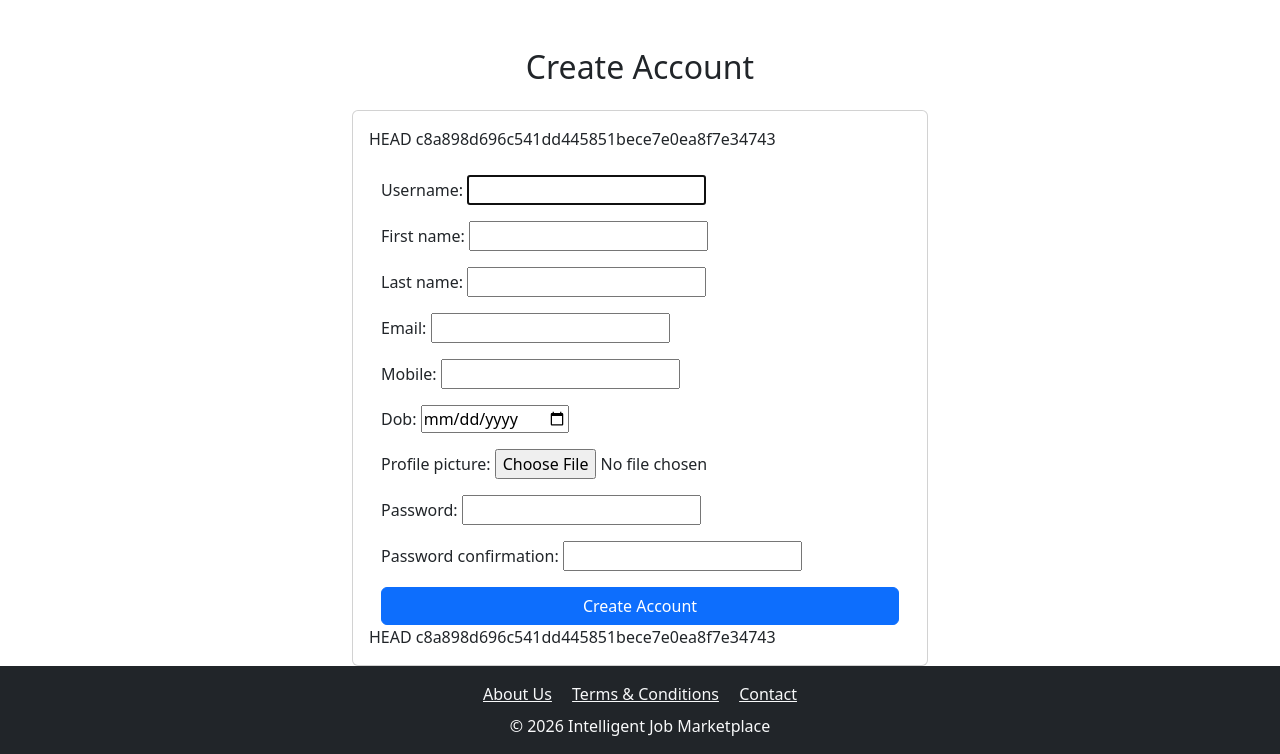
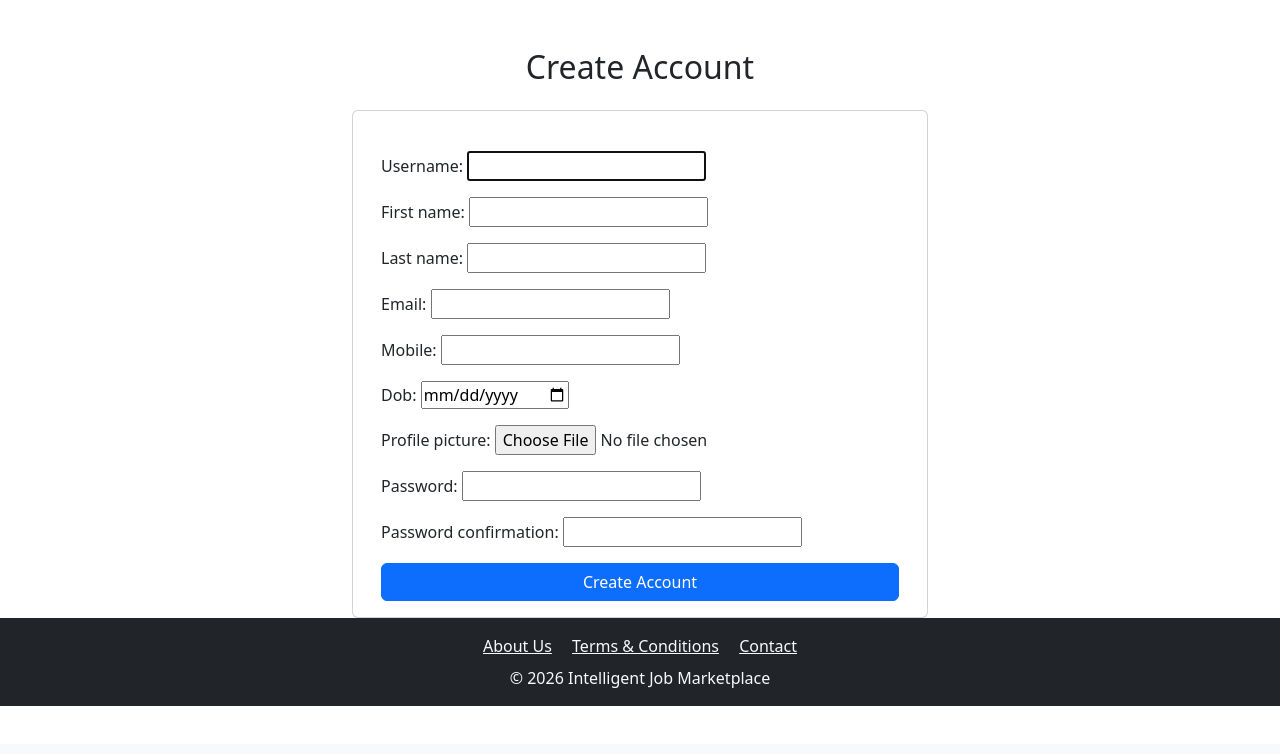
Before and after one commit to nofida07/job_marketplace, a Django app: page /create-account/ in a window 1280 px wide. Shown: the part 56-810 px from the top of the page. After the commit the page ends 762 px from the top, so only its background shows below. Run offline with Django 5.2, Linux system fonts and the light colour scheme.

Commit message:
update code

```diff
--- a/job_marketplace/settings.py
+++ b/job_marketplace/settings.py
@@ -39,6 +39,7 @@ INSTALLED_APPS = [
     'django.contrib.staticfiles',
     'jobs',
 ]
+CSRF_TRUSTED_ORIGINS = ['https://NofidaMudhol207.pythonanywhere.com']
 
 MIDDLEWARE = [
     'django.middleware.security.SecurityMiddleware',
@@ -68,6 +69,7 @@ TEMPLATES = [
 ]
 
 WSGI_APPLICATION = 'job_marketplace.wsgi.application'
+
 
 
 # Database
--- a/jobs/templates/create_account.html
+++ b/jobs/templates/create_account.html
@@ -4,14 +4,14 @@
   <h2 class="mb-4 text-center">Create Account</h2>
   <div class="card">
     <div class="card-body">
-HEAD
+
    {% if form.errors %}
   <div class="alert alert-danger">
     {{ form.errors }}
   </div>
 {% endif %}
 
-c8a898d696c541dd445851bece7e0ea8f7e34743
+
       <form method="post" enctype="multipart/form-data" class="container mt-4">
   {% csrf_token %}
 
@@ -64,8 +64,8 @@ c8a898d696c541dd445851bece7e0ea8f7e34743
   <button type="submit" class="btn btn-primary w-100">Create Account</button>
 </form>
 
-HEAD
-c8a898d696c541dd445851bece7e0ea8f7e34743
+
+
     </div>
   </div>
 </div>
--- a/jobs/templates/login.html
+++ b/jobs/templates/login.html
@@ -1,11 +1,13 @@
 {% extends "base.html" %}
 {% block content %}
 <h2>Login</h2>
-<form method="post">
+<form method="post" action="{% url 'login' %}">
   {% csrf_token %}
   {{ form.as_p }}
-  <button type="submit">Login</button>
+  <button type="submit" class="btn btn-primary">Login</button>
 </form>
+
+
 {% if error %}<p class="text-danger">{{ error }}</p>{% endif %}
 
 {% endblock %}
--- a/jobs/urls.py
+++ b/jobs/urls.py
@@ -8,6 +8,8 @@ urlpatterns = [
     path("create-account/", views.create_account, name="create_account"),
     path("login/", views.CustomLoginView.as_view(), name="login"),
     path("logout/", views.logout_view, name="logout"),
+    path('login/', auth_views.LoginView.as_view(template_name='login.html'), name='login'),
+    path('logout/', auth_views.LogoutView.as_view(), name='logout'),
 
     path("jobs/", views.job_list, name="job_list"),
     path("job/<int:pk>/", views.job_detail, name="job_detail"),
--- a/jobs/views.py
+++ b/jobs/views.py
@@ -7,7 +7,7 @@ from django.contrib import messages
 from .models import Job, Application, Internship, Profile
 from .forms import ApplicationForm, JobForm, CreateAccountForm
 from django.contrib.auth.views import LoginView
-
+from django.views.decorators.csrf import csrf_exempt
 
 
 class CustomLoginView(LoginView):
```
Also changed, not shown: db.sqlite3.
